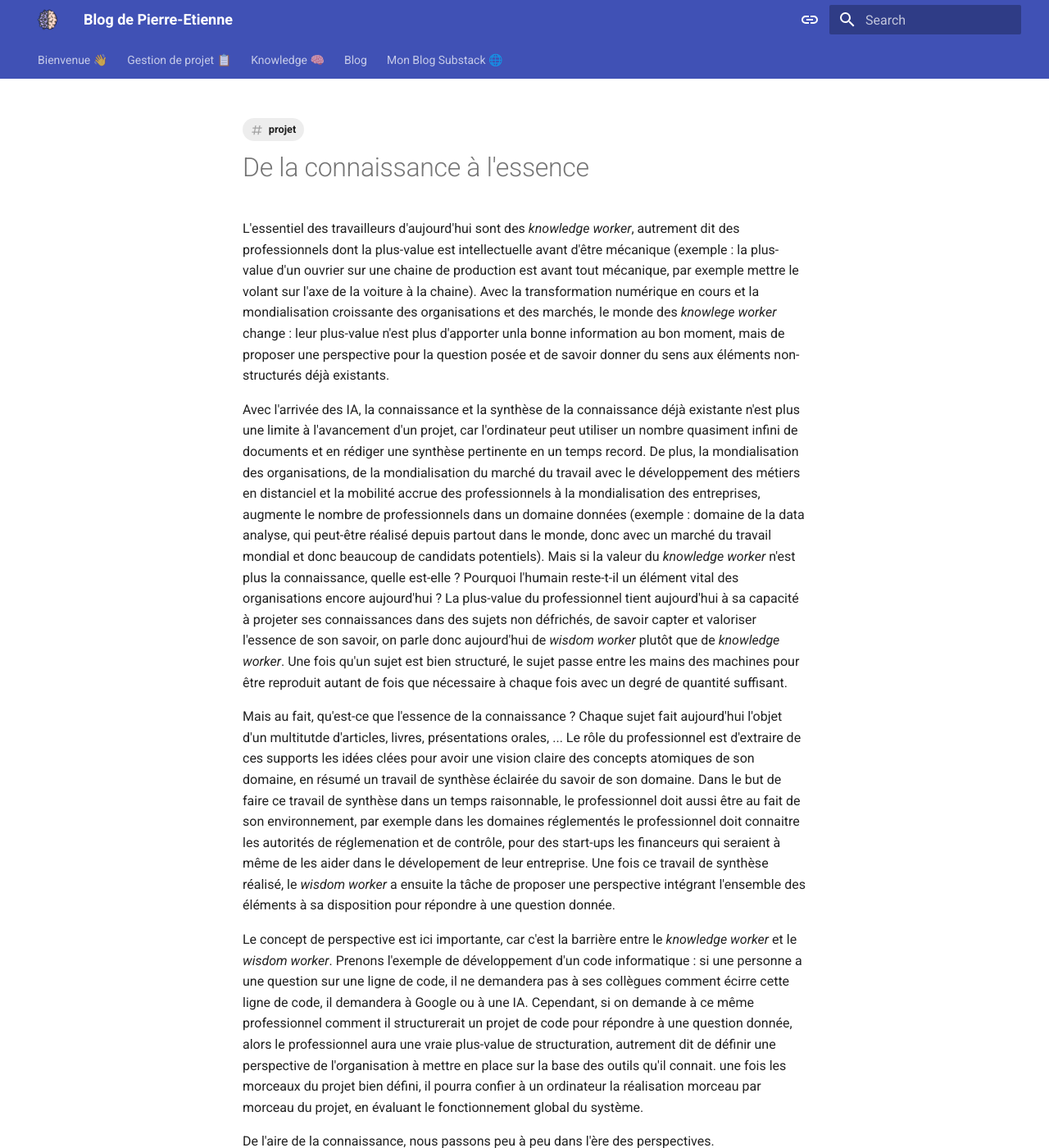
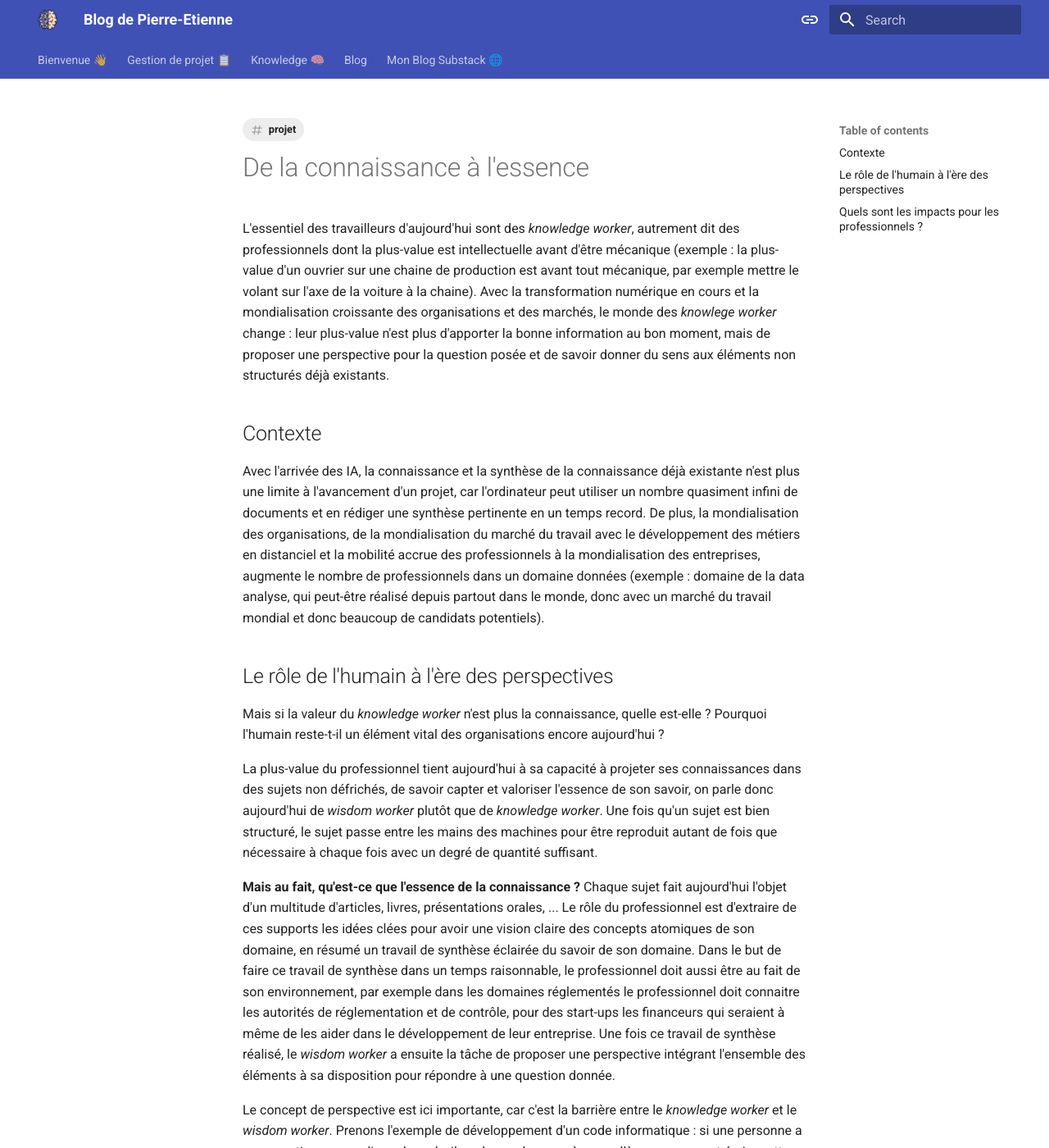
Before and after one commit to petoulemonde/blog, an MkDocs documentation site: the page built from docs/projet/De la connaissance à l'essentiel Comment le knowledge work évolue.md, in a window 1280 px wide and 1400 px high. Shown: the whole window at 82% size. Built offline with MkDocs 1.6.1 and Material for MkDocs 9.7.7, drawn with Linux system fonts in a browser that asks for light colours; some of the changed text lies outside the part shown.

Commit message:
Nettoayge projet métadata pages

```diff
--- a/docs/projet/De la connaissance à l'essentiel Comment le knowledge work évolue.md
+++ b/docs/projet/De la connaissance à l'essentiel Comment le knowledge work évolue.md
@@ -10,19 +10,26 @@ tags:
 ---
 # De la connaissance à l'essence
 
-L'essentiel des travailleurs d'aujourd'hui sont des *knowledge worker*, autrement dit des professionnels dont la plus-value est intellectuelle avant d'être mécanique (exemple : la plus-value d'un ouvrier sur une chaine de production est avant tout mécanique, par exemple mettre le volant sur l'axe de la voiture à la chaine). Avec la transformation numérique en cours et la mondialisation croissante des organisations et des marchés, le monde des *knowlege worker* change : leur plus-value n'est plus d'apporter unla bonne information au bon moment, mais de proposer une perspective pour la question posée et de savoir donner du sens aux éléments non-structurés déjà existants.
+L'essentiel des travailleurs d'aujourd'hui sont des *knowledge worker*, autrement dit des professionnels dont la plus-value est intellectuelle avant d'être mécanique (exemple : la plus-value d'un ouvrier sur une chaine de production est avant tout mécanique, par exemple mettre le volant sur l'axe de la voiture à la chaine). Avec la transformation numérique en cours et la mondialisation croissante des organisations et des marchés, le monde des *knowlege worker* change : leur plus-value n'est plus d'apporter la bonne information au bon moment, mais de proposer une perspective pour la question posée et de savoir donner du sens aux éléments non structurés déjà existants.
+
+## Contexte
 
 Avec l'arrivée des IA, la connaissance et la synthèse de la connaissance déjà existante n'est plus une limite à l'avancement d'un projet, car l'ordinateur peut utiliser un nombre quasiment infini de documents et en rédiger une synthèse pertinente en un temps record. De plus, la mondialisation des organisations, de la mondialisation du marché du travail avec le développement des métiers en distanciel et la mobilité accrue des professionnels à la mondialisation des entreprises, augmente le nombre de professionnels dans un domaine données (exemple : domaine de la data analyse, qui peut-être réalisé depuis partout dans le monde, donc avec un marché du travail mondial et donc beaucoup de candidats potentiels).
+
+## Le rôle de l'humain à l'ère des perspectives
 Mais si la valeur du *knowledge worker* n'est plus la connaissance, quelle est-elle ? Pourquoi l'humain reste-t-il un élément vital des organisations encore aujourd'hui ?
+
 La plus-value du professionnel tient aujourd'hui à sa capacité à projeter ses connaissances dans des sujets non défrichés, de savoir capter et valoriser l'essence de son savoir, on parle donc aujourd'hui de *wisdom worker* plutôt que de *knowledge worker*. Une fois qu'un sujet est bien structuré, le sujet passe entre les mains des machines pour être reproduit autant de fois que nécessaire à chaque fois avec un degré de quantité suffisant.
 
-Mais au fait, qu'est-ce que l'essence de la connaissance ?
-Chaque sujet fait aujourd'hui l'objet d'un multitutde d'articles, livres, présentations orales, ... Le rôle du professionnel est d'extraire de ces supports les idées clées pour avoir une vision claire des concepts atomiques de son domaine, en résumé un travail de synthèse éclairée du savoir de son domaine. Dans le but de faire ce travail de synthèse dans un temps raisonnable, le professionnel doit aussi être au fait de son environnement, par exemple dans les domaines réglementés le professionnel doit connaitre les autorités de réglemenation et de contrôle, pour des start-ups les financeurs qui seraient à même de les aider dans le dévelopement de leur entreprise.
+**Mais au fait, qu'est-ce que l'essence de la connaissance ?**
+Chaque sujet fait aujourd'hui l'objet d'un multitude d'articles, livres, présentations orales, ... Le rôle du professionnel est d'extraire de ces supports les idées clées pour avoir une vision claire des concepts atomiques de son domaine, en résumé un travail de synthèse éclairée du savoir de son domaine. Dans le but de faire ce travail de synthèse dans un temps raisonnable, le professionnel doit aussi être au fait de son environnement, par exemple dans les domaines réglementés le professionnel doit connaitre les autorités de réglementation et de contrôle, pour des start-ups les financeurs qui seraient à même de les aider dans le développement de leur entreprise.
 Une fois ce travail de synthèse réalisé, le *wisdom worker* a ensuite la tâche de proposer une perspective intégrant l'ensemble des éléments à sa disposition pour répondre à une question donnée.
 
-Le concept de perspective est ici importante, car c'est la barrière entre le *knowledge worker* et le *wisdom worker*. Prenons l'exemple de développement d'un code informatique : si une personne a une question sur une ligne de code, il ne demandera pas à ses collègues comment écirre cette ligne de code, il demandera à Google ou à une IA. Cependant, si on demande à ce même professionnel comment il structurerait un projet de code pour répondre à une question donnée, alors le professionnel aura une vraie plus-value de structuration, autrement dit de définir une perspective de l'organisation à mettre en place sur la base des outils qu'il connait. une fois les morceaux du projet bien défini, il pourra confier à un ordinateur la réalisation morceau par morceau du projet, en évaluant le fonctionnement global du système.
+Le concept de perspective est ici importante, car c'est la barrière entre le *knowledge worker* et le *wisdom worker*. Prenons l'exemple de développement d'un code informatique : si une personne a une question sur une ligne de code, il ne demandera pas à ses collègues comment écrire cette ligne de code, il demandera à Google ou à une IA. Cependant, si on demande à ce même professionnel comment il structurerait un projet de code pour répondre à une question donnée, alors le professionnel aura une vraie plus-value de structuration, autrement dit de définir une perspective de l'organisation à mettre en place sur la base des outils qu'il connait. une fois les morceaux du projet bien défini, il pourra confier à un ordinateur la réalisation morceau par morceau du projet, en évaluant le fonctionnement global du système.
 
 De l'aire de la connaissance, nous passons peu à peu dans l'ère des perspectives.
+
+## Quels sont les impacts pour les professionnels ?
 
 Quels sont les impacts concrets pour les professionnels ?
 Connaitre n'est plus le graal a atteindre, le graal est d'aller plus loin et de pouvoir articuler de plusieurs façons des concepts clés de sa discipline selon la question posée.
```
Also changed, not shown: other parts of docs/projet/De la connaissance à l'essentiel Comment le knowledge work évolue.md (+4 -1 lines), docs/projet/A la découverte de l'hygiène digitale.md (+2 -2 lines), docs/projet/Le mythe du travailleur augmenté (et quelles étapes pour y arriver).md (+2 -1 lines), docs/projet/les GAFAM dans l'éducation Bonne ou mauvaise idée.md (+4 -2 lines).
